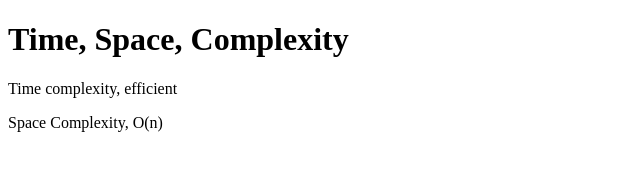
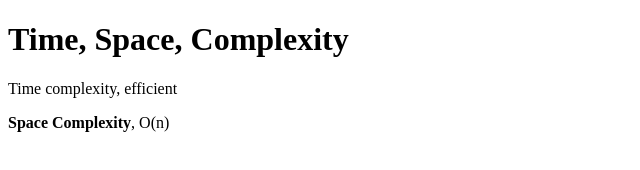
Before and after one commit to acciojob/time-and-space-complexity-RushikeshD1, a website: page main.html in a window 1280 px wide. Shown: the full height of the page, 0-640 px from the left. Drawn offline with Linux system fonts and the light colour scheme.

Commit message:
created a submission

```diff
--- a/main.html
+++ b/main.html
@@ -10,7 +10,7 @@
 	<!-- the entire body must be written by student -->
 	<h1>Time, Space, Complexity</h1>
 	<p>Time complexity, efficient</p>
-	<p><bold>Space Complexity</bold>, O(n)</p>
+	<p><b>Space Complexity</b>, O(n)</p>
     <script type="text/javascript" src="./script.js">
 </script>
 
```
